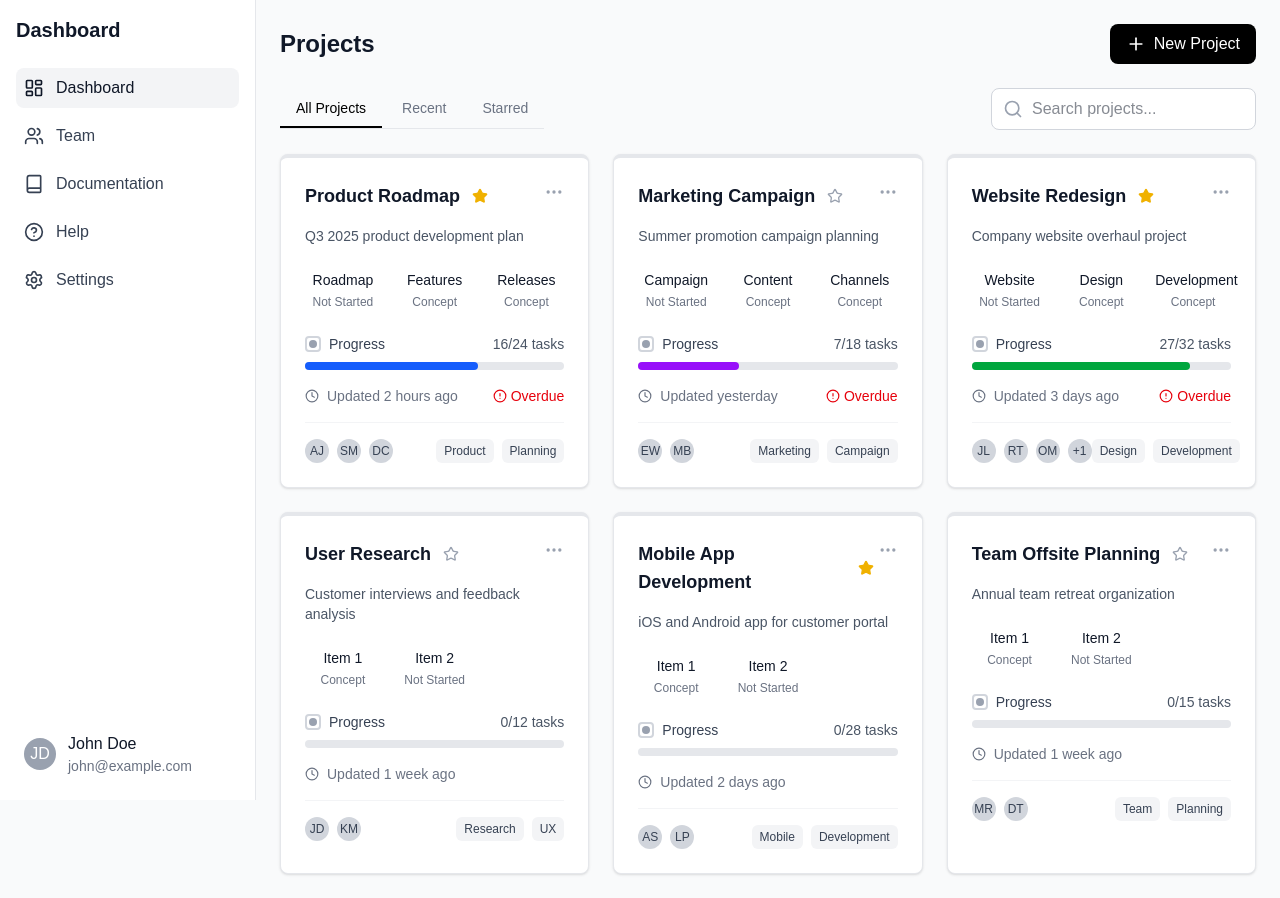
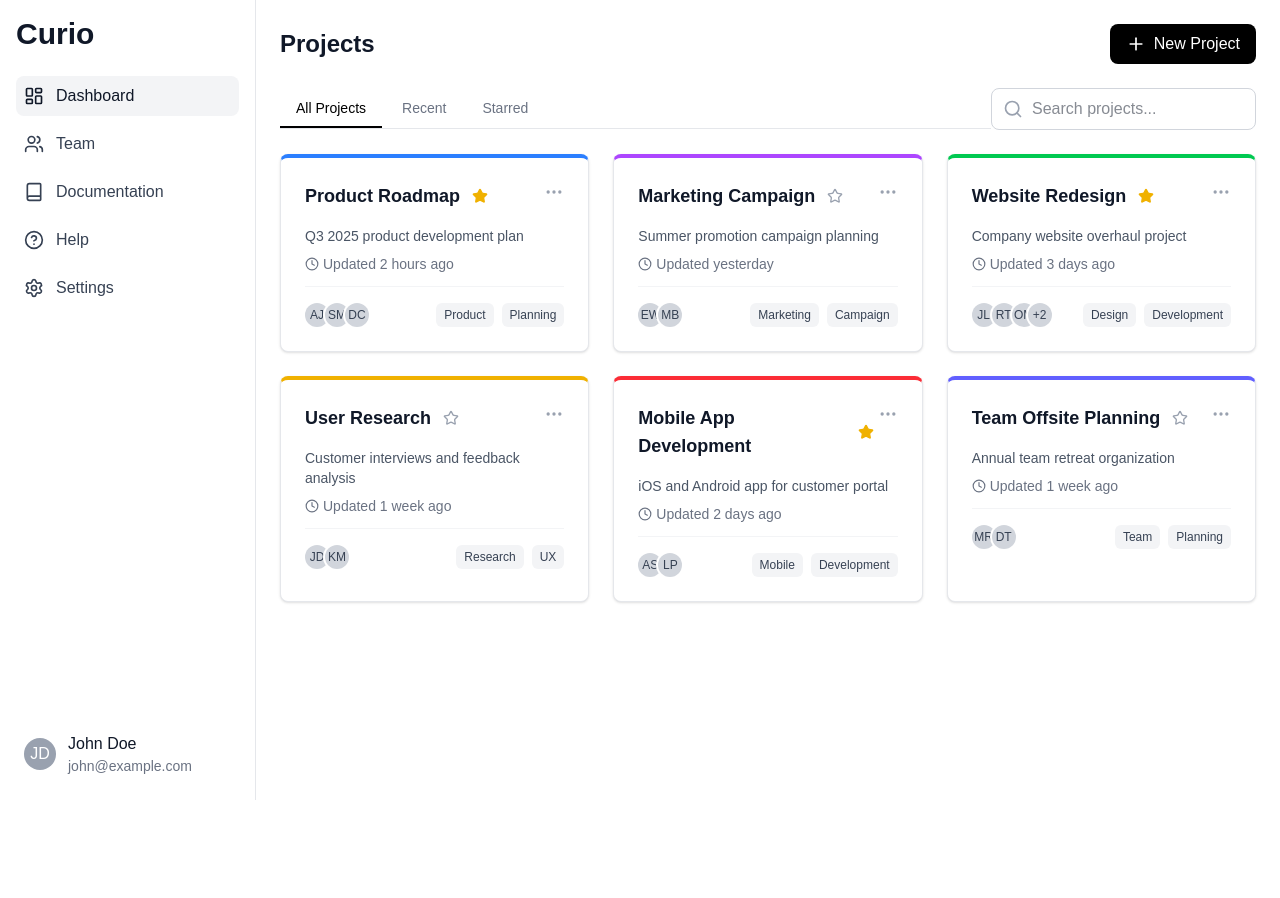
Before and after one commit to sheldonhenriques/curio, a Next.js app: page /dashboard in a window 1280 px wide. After the commit the page ends 800 px from the top, so only its background shows below. Built offline with nearby package versions, Linux system fonts and the light colour scheme.

Commit message:
Cleaning the code + UI

```diff
--- a/app/dashboard/page.js
+++ b/app/dashboard/page.js
@@ -22,7 +22,7 @@ const DashboardPage = () => {
   };
 
   return (
-    <div className="min-h-screen bg-gray-50 dark:bg-black">
+    <div className="min-h-screen bg-white dark:bg-black">
       <Sidebar />
 
       <div className="ml-64 p-6">
--- a/src/components/layout/Sidebar.js
+++ b/src/components/layout/Sidebar.js
@@ -5,7 +5,7 @@ export const Sidebar = () => {
     <div className="fixed left-0 top-0 h-full w-64 bg-white dark:bg-black border-r border-gray-200 dark:border-gray-700 p-4">
       {/* Add toggle to header */}
       <div className="flex items-center justify-between mb-6">
-        <h2 className="text-xl font-bold text-gray-900 dark:text-white">Dashboard</h2>
+        <h1 className="text-3xl font-bold text-gray-900 dark:text-white">Curio</h1>
       </div>
 
       <nav className="space-y-2">
--- a/src/components/project/ProjectCard.js
+++ b/src/components/project/ProjectCard.js
@@ -2,14 +2,12 @@ import { Star, MoreHorizontal, Clock, AlertCircle } from 'lucide-react';
 import { COLOR_THEMES } from '@/constants/colors';
 import { Avatar } from '@/components/ui/Avatar';
 import { Badge } from '@/components/ui/Badge';
-import { ProgressBar } from '@/components/ui/ProgressBar';
-import { ProjectSections } from '@/components/project/ProjectSections';
 
 export const ProjectCard = ({ project, onToggleStar }) => {
   const colorClass = COLOR_THEMES[project.color]?.card || 'border-t-gray-500 bg-gray-50';
 
   return (
-    <div className={`bg-white dark:bg-gray-900 rounded-lg shadow-sm border border-gray-200 dark:border-gray-800 border-t-4 p-6`}>
+    <div className={`bg-white dark:bg-gray-900 rounded-lg shadow-sm border border-gray-200 dark:border-gray-800 ${colorClass} border-t-4 p-6`}>
       {/* Header */}
       <div className="flex items-start justify-between mb-4">
         <div className="flex items-center gap-2">
@@ -29,53 +27,32 @@ export const ProjectCard = ({ project, onToggleStar }) => {
       </div>
 
       {/* Description */}
-      <p className="text-sm text-gray-600 dark:text-gray-400 mb-6">{project.description}</p>
-
-      {/* Project sections */}
-      <ProjectSections sections={project.sections} title={project.title} />
-
-      {/* Progress */}
-      <div className="mb-4">
-        <div className="flex items-center justify-between mb-2">
-          <div className="flex items-center gap-2">
-            <div className="w-4 h-4 border-2 border-gray-300 rounded-sm flex items-center justify-center">
-              <div className="w-2 h-2 bg-gray-400 rounded-full"></div>
-            </div>
-            <span className="text-sm font-medium text-gray-700 dark:text-gray-500">Progress</span>
-          </div>
-          <span className="text-sm text-gray-600  dark:text-gray-400">
-            {project.progress}/{project.totalTasks} tasks
-          </span>
-        </div>
-        <ProgressBar
-          progress={project.progress}
-          total={project.totalTasks}
-          color={project.color}
-        />
-      </div>
+      <p className="text-sm text-gray-600 dark:text-gray-400 mb-2">{project.description}</p>
 
       {/* Footer */}
       <div className="flex items-center justify-between">
-        <div className="flex items-center gap-2 text-sm text-gray-500  dark:text-gray-300">
+        <div className="flex items-center gap-1 text-sm text-gray-500  dark:text-gray-300">
           <Clock size={14} />
           <span>Updated {project.updatedAt}</span>
-        </div>
-        <div className="flex items-center gap-2">
-          {project.status === 'overdue' && (
-            <Badge variant="overdue">
-              <AlertCircle size={14} />
-              <span>Overdue</span>
-            </Badge>
-          )}
         </div>
       </div>
 
       {/* Team and Tags */}
-      <div className="flex items-center justify-between mt-4 pt-4 border-t border-gray-100">
-        <div className="flex items-center gap-2">
-          {project.team.map((member, index) => (
-            <Avatar key={index}>{member}</Avatar>
+      <div className="flex items-center justify-between mt-3 pt-4 border-t border-gray-100">
+        <div className="flex items-center">
+          {project.team.slice(0, 3).map((member, index) => (
+            <Avatar
+              key={index}
+              className={`z-${3 - index} -ml-1 ${index === 0 ? "ml-0" : ""}`}
+            >
+              {member}
+            </Avatar>
           ))}
+          {project.team.length > 3 && (
+            <Avatar className="z-0 -ml-2">
+              +{project.team.length - 3}
+            </Avatar>
+          )}
         </div>
         <div className="flex items-center gap-2">
           {project.tags.map((tag, index) => (
--- a/src/components/project/ProjectSections.js
+++ /dev/null
@@ -1,37 +0,0 @@
-export const ProjectSections = ({ sections, title }) => {
-  const getSectionTitle = (title, index) => {
-    const sectionTitles = {
-      "Product Roadmap": ["Roadmap", "Features", "Releases", "Milestones"],
-      "Marketing Campaign": ["Campaign", "Content", "Channels", "Checklist"],
-      "Website Redesign": ["Website", "Design", "Development", "Milestones"]
-    };
-
-    return sectionTitles[title]?.[index] || sections[index]?.name || `Item ${index + 1}`;
-  };
-
-  return (
-    <div className="mb-6">
-      <div className="grid grid-cols-3 gap-4 mb-4">
-        {sections.slice(0, 3).map((section, index) => (
-          <div key={index} className="text-center">
-            <div className="text-sm font-medium text-gray-900 mb-1">
-              {getSectionTitle(title, index)}
-            </div>
-            <div className="text-xs text-gray-500">{section.status}</div>
-          </div>
-        ))}
-      </div>
-
-      {sections.length > 3 && (
-        <div className="flex justify-center">
-          <div className="text-center">
-            <div className="text-sm font-medium text-gray-900 mb-1">
-              {getSectionTitle(title, 3)}
-            </div>
-            <div className="text-xs text-gray-500">Concept</div>
-          </div>
-        </div>
-      )}
-    </div>
-  );
-};
--- a/src/components/ui/Avatar.js
+++ b/src/components/ui/Avatar.js
@@ -1,6 +1,8 @@
 export const Avatar = ({ children, className = "" }) => {
   return (
-    <div className={`w-6 h-6 bg-gray-300 rounded-full flex items-center justify-center text-xs font-medium text-gray-700 ${className}`}>
+    <div
+      className={`w-6 h-6 bg-gray-300 rounded-full flex items-center justify-center text-xs font-medium text-gray-700 ring-2 ring-white ${className}`}
+    >
       {children}
     </div>
   );
--- a/src/components/ui/ProgressBar.js
+++ /dev/null
@@ -1,15 +0,0 @@
-import { COLOR_THEMES } from '@/constants/colors';
-
-export const ProgressBar = ({ progress, total, color }) => {
-  const percentage = (progress / total) * 100;
-  const colorClass = COLOR_THEMES[color]?.progress || 'bg-gray-600';
-
-  return (
-    <div className="w-full bg-gray-200 rounded-full h-2">
-      <div
-        className={`h-2 rounded-full ${colorClass}`}
-        style={{ width: `${percentage}%` }}
-      />
-    </div>
-  );
-};
--- a/src/components/ui/Tabs.js
+++ b/src/components/ui/Tabs.js
@@ -1,6 +1,6 @@
 export const Tabs = ({ tabs, activeTab, onTabChange }) => {
   return (
-    <div className="flex items-center gap-1 border-b border-gray-200">
+    <div className="flex items-center w-3/4 gap-1 border-b border-gray-200 dark:border-gray-600">
       {tabs.map(tab => (
         <button
           key={tab.id}
--- a/src/constants/colors.js
+++ b/src/constants/colors.js
@@ -1,26 +1,26 @@
 export const COLOR_THEMES = {
   blue: {
-    card: 'border-t-blue-500 bg-blue-50',
+    card: 'border-t-blue-500 dark:border-t-blue-500',
     progress: 'bg-blue-600'
   },
   purple: {
-    card: 'border-t-purple-500 bg-purple-50',
+    card: 'border-t-purple-500 dark:border-t-purple-500',
     progress: 'bg-purple-600'
   },
   green: {
-    card: 'border-t-green-500 bg-green-50',
+    card: 'border-t-green-500 dark:border-t-green-500',
     progress: 'bg-green-600'
   },
   yellow: {
-    card: 'border-t-yellow-500 bg-yellow-50',
+    card: 'border-t-yellow-500 dark:border-t-yellow-500',
     progress: 'bg-yellow-600'
   },
   red: {
-    card: 'border-t-red-500 bg-red-50',
+    card: 'border-t-red-500 dark:border-t-red-500',
     progress: 'bg-red-600'
   },
   indigo: {
-    card: 'border-t-indigo-500 bg-indigo-50',
+    card: 'border-t-indigo-500 dark:border-t-indigo-500',
     progress: 'bg-indigo-600'
   }
 };
--- a/src/data/projects.js
+++ b/src/data/projects.js
@@ -46,7 +46,7 @@ export const projectsData = [
     updatedAt: "3 days ago",
     status: "overdue",
     tags: ["Design", "Development"],
-    team: ["JL", "RT", "OM", "+1"],
+    team: ["JL", "RT", "OM", "SH", "BL"],
     sections: [
       { name: "Website", status: "Not Started" },
       { name: "Design", status: "Concept" },
```
